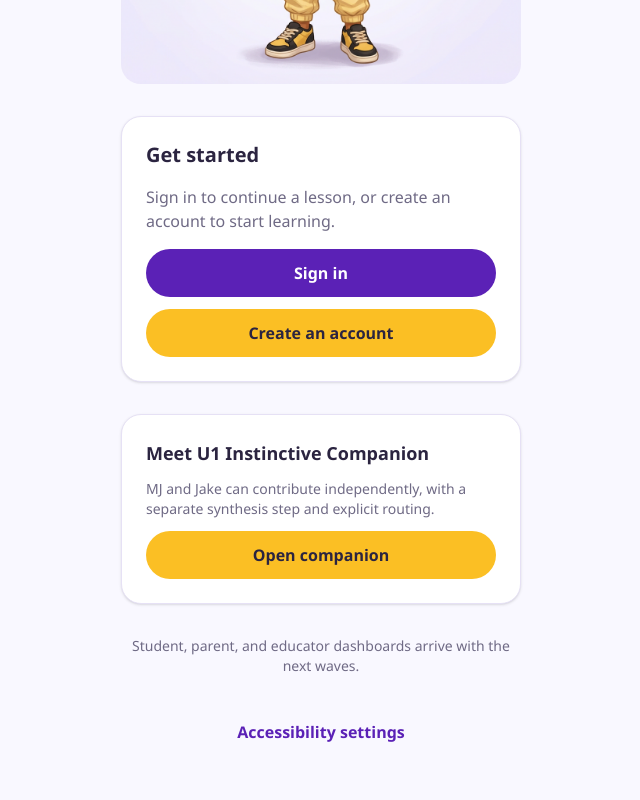
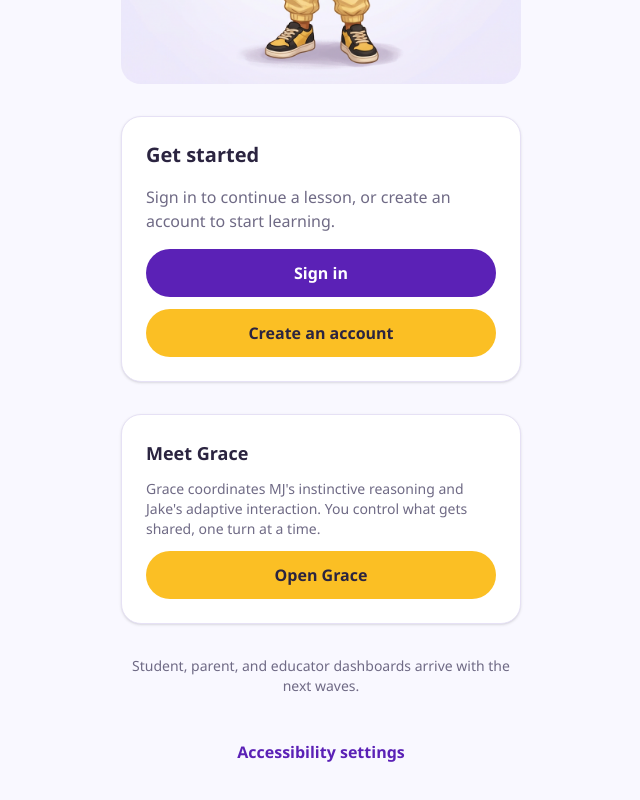
Before and after one commit to Unmute1-Ai/myelin, a Next.js app in the folder apps/web/: page / in a window 1280 px wide. Shown: the part 508-1308 px from the top of the page, without its empty margins (319-959 px from the left). Built offline with nearby package versions, Linux system fonts and the light colour scheme; no server answers.

Commit message:
Link landing page directly to Grace

```diff
--- a/apps/web/app/page.tsx
+++ b/apps/web/app/page.tsx
@@ -2,9 +2,8 @@ import { Card, LinkButton } from "@/components/ui";
 import { MascotSlot } from "@/components/mascot-slot";
 
 /*
- * Landing shell. The four role-based surfaces (student, parent, educator,
- * admin) arrive with their dashboard waves — this page is the entry point
- * that routes visitors to the auth shells.
+ * Landing shell. The role-based PRIMER surfaces remain unchanged.
+ * Grace is the companion experience that coordinates the MJ and Jake systems.
  */
 export default function HomePage() {
   return (
@@ -37,12 +36,13 @@ export default function HomePage() {
       </Card>
 
       <Card className="flex flex-col gap-3">
-        <h2 className="text-lg font-bold text-ink">Meet U1 Instinctive Companion</h2>
+        <h2 className="text-lg font-bold text-ink">Meet Grace</h2>
         <p className="text-sm text-ink-soft">
-          MJ and Jake can contribute independently, with a separate synthesis step and explicit routing.
+          Grace coordinates MJ's instinctive reasoning and Jake's adaptive
+          interaction. You control what gets shared, one turn at a time.
         </p>
         <LinkButton href="/companion" variant="secondary">
-          Open companion
+          Open Grace
         </LinkButton>
       </Card>
 
```
